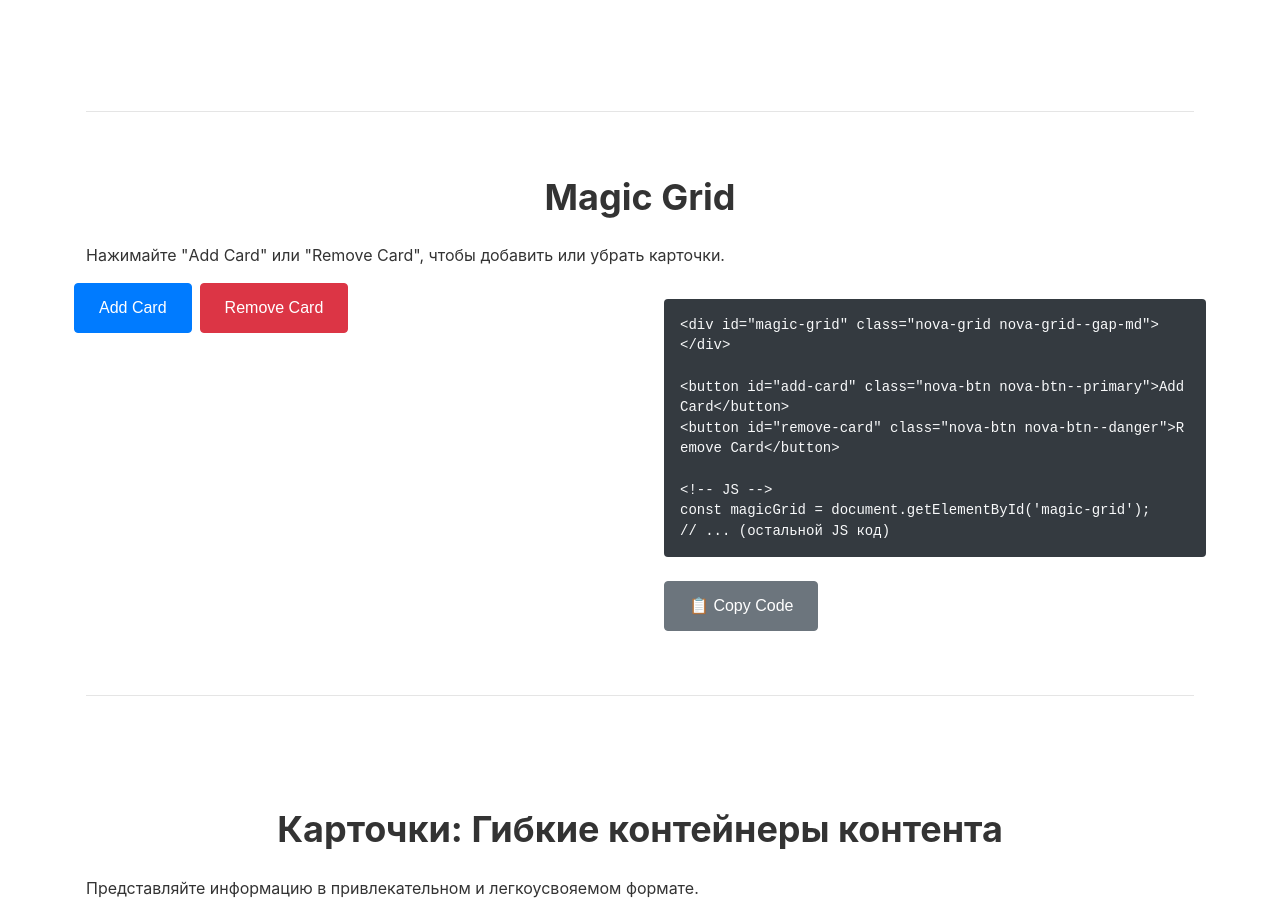
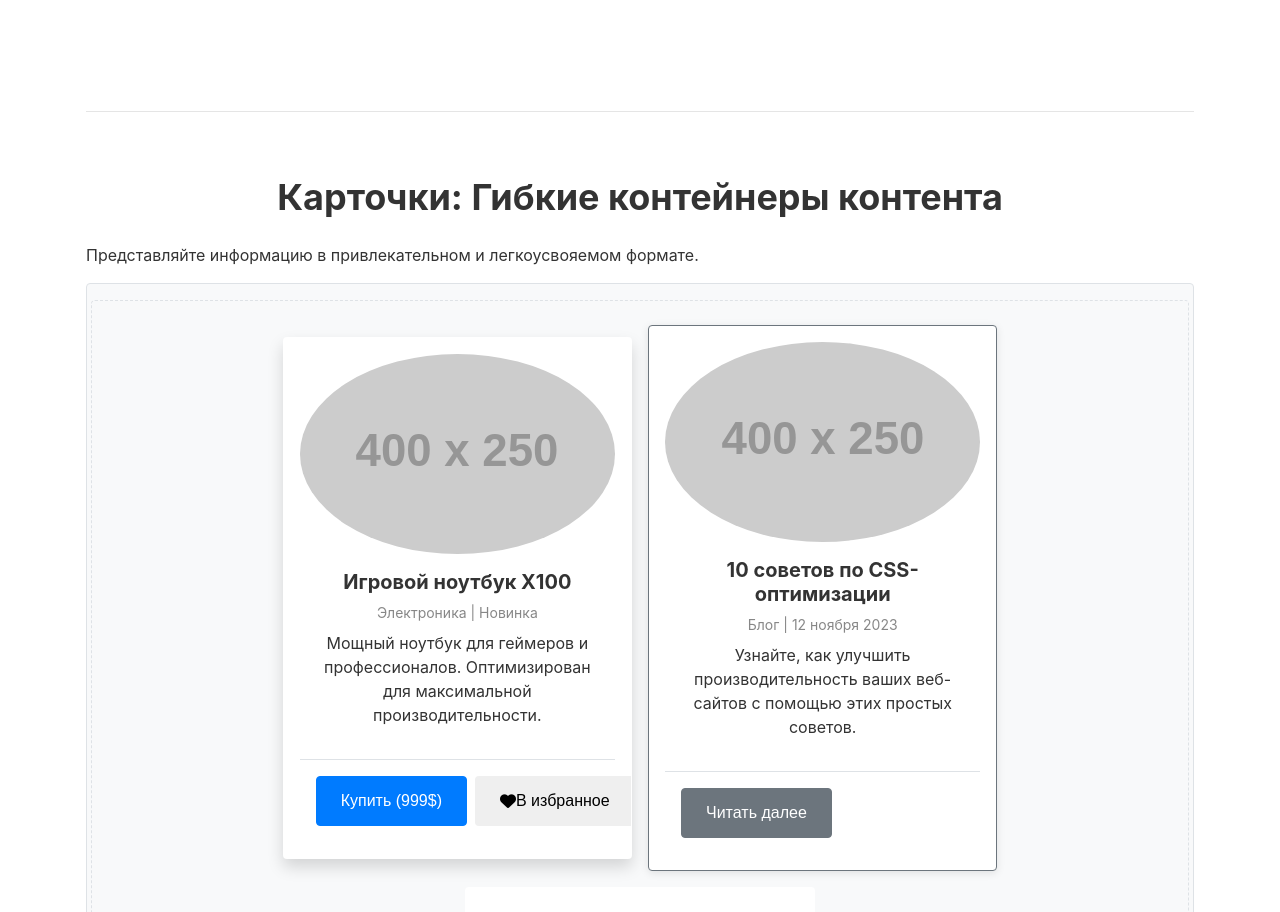
Before and after one commit to shinonuga1337/NovaUI, a plain HTML site: page index.html in a window 1280 px wide. Shown: the part 4104-5016 px from the top of the page. Drawn offline with Linux system fonts and the light colour scheme; placeholder pictures from the web are drawn by us.

Commit message:
Обновила index.html

```diff
--- a/index.html
+++ b/index.html
@@ -1374,52 +1374,6 @@ body.nova-theme--dark #theme-switcher-btn i {
                 </div>
             </section>
 
-            <section class="nova-section nova-mb-xl">
-    <h2 class="nova-heading--primary">Magic Grid</h2>
-    <p>Нажимайте "Add Card" или "Remove Card", чтобы добавить или убрать карточки.</p>
-
-    <div class="nova-grid nova-grid--gap-lg">
-        <!-- Левая часть: интерактивная сетка -->
-        <div class="nova-col-12 nova-col-lg-6">
-            <div class="nova-grid-controls nova-mb-md">
-                <button id="add-card" class="nova-btn nova-btn--primary">Add Card</button>
-                <button id="remove-card" class="nova-btn nova-btn--danger">Remove Card</button>
-            </div>
-            <div id="magic-grid" class="nova-grid nova-grid--gap-md"></div>
-        </div>
-
-        <!-- Правая часть: код -->
-        <div class="nova-col-12 nova-col-lg-6">
-            <pre class="nova-playground__code"><code id="magic-grid-code" class="language-html">
-<!-- HTML -->
-&lt;div id="magic-grid"&gt;&lt;/div&gt;
-
-&lt;button id="add-card"&gt;Add Card&lt;/button&gt;
-&lt;button id="remove-card"&gt;Remove Card&lt;/button&gt;
-
-<!-- JS -->
-const magicGrid = document.getElementById('magic-grid');
-const addCardBtn = document.getElementById('add-card');
-const removeCardBtn = document.getElementById('remove-card');
-
-addCardBtn.addEventListener('click', () => {
-  const count = magicGrid.children.length + 1;
-  const newCard = document.createElement('div');
-  newCard.className = 'nova-col';
-  newCard.textContent = `Card ${count}`;
-  magicGrid.appendChild(newCard);
-});
-
-removeCardBtn.addEventListener('click', () => {
-  if (magicGrid.children.length > 0) {
-    magicGrid.removeChild(magicGrid.lastChild);
-  }
-});
-            </code></pre>
-            <button class="nova-btn nova-btn--secondary nova-copy-btn" data-target="magic-grid-code">📋 Copy Code</button>
-        </div>
-    </div>
-</section>
 
 
             <section class="nova-section">
```
